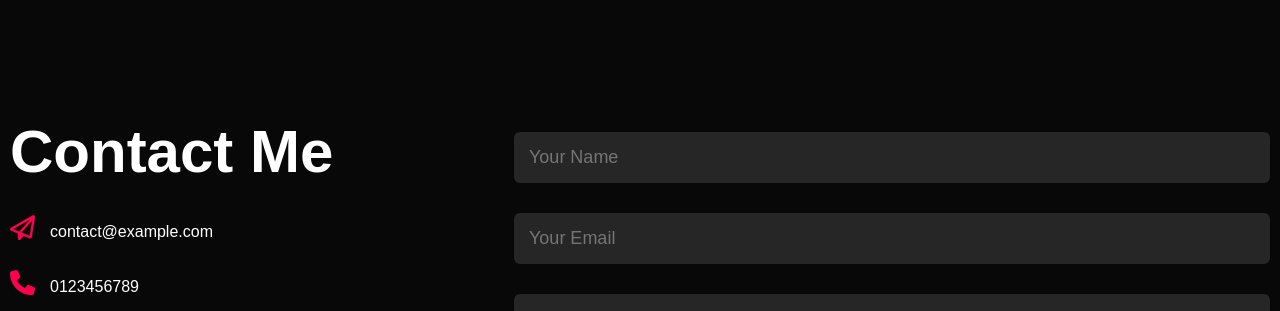
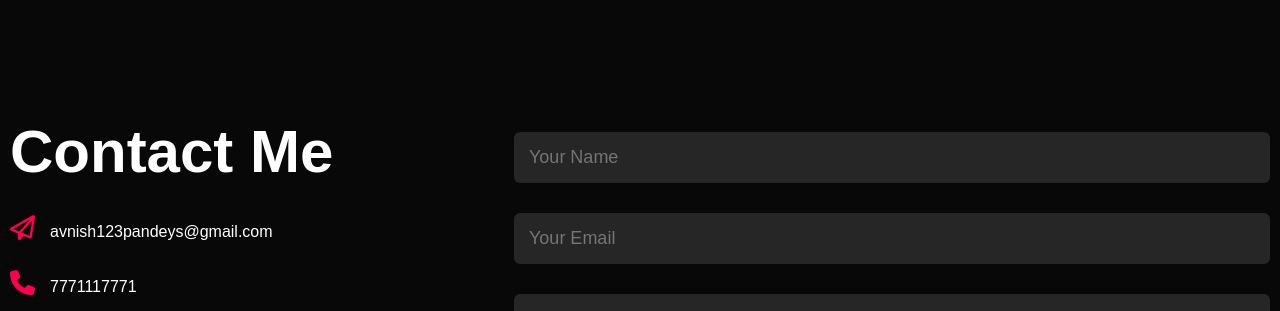
Before and after one commit to Synergicvans/Portfolio_Project, a plain HTML site: page index.html in a window 1280 px wide. Shown: the part 2927-3238 px from the top of the page. Drawn offline with Linux system fonts and the light colour scheme.

Commit message:
Update index.html

```diff
--- a/index.html
+++ b/index.html
@@ -198,8 +198,8 @@
         <div class="row">
             <div class="contact-left">
                 <h1 class="sub-title">Contact Me</h1>
-                <p><i class="fa-regular fa-paper-plane"></i>contact@example.com</p>
-                <p><i class="fa-solid fa-phone"></i>0123456789</p>
+                <p><i class="fa-regular fa-paper-plane"></i>avnish123pandeys@gmail.com</p>
+                <p><i class="fa-solid fa-phone"></i>7771117771</p>
                 <div class="social-icons">
                     <a href="https://www.facebook.com/profile.php?id=100010315387240"><i class="fa-brands fa-facebook"></i></a>
                     <a href="https://x.com/AvnishP03608786"><i class="fa-brands fa-twitter-square"></i></a>
```
